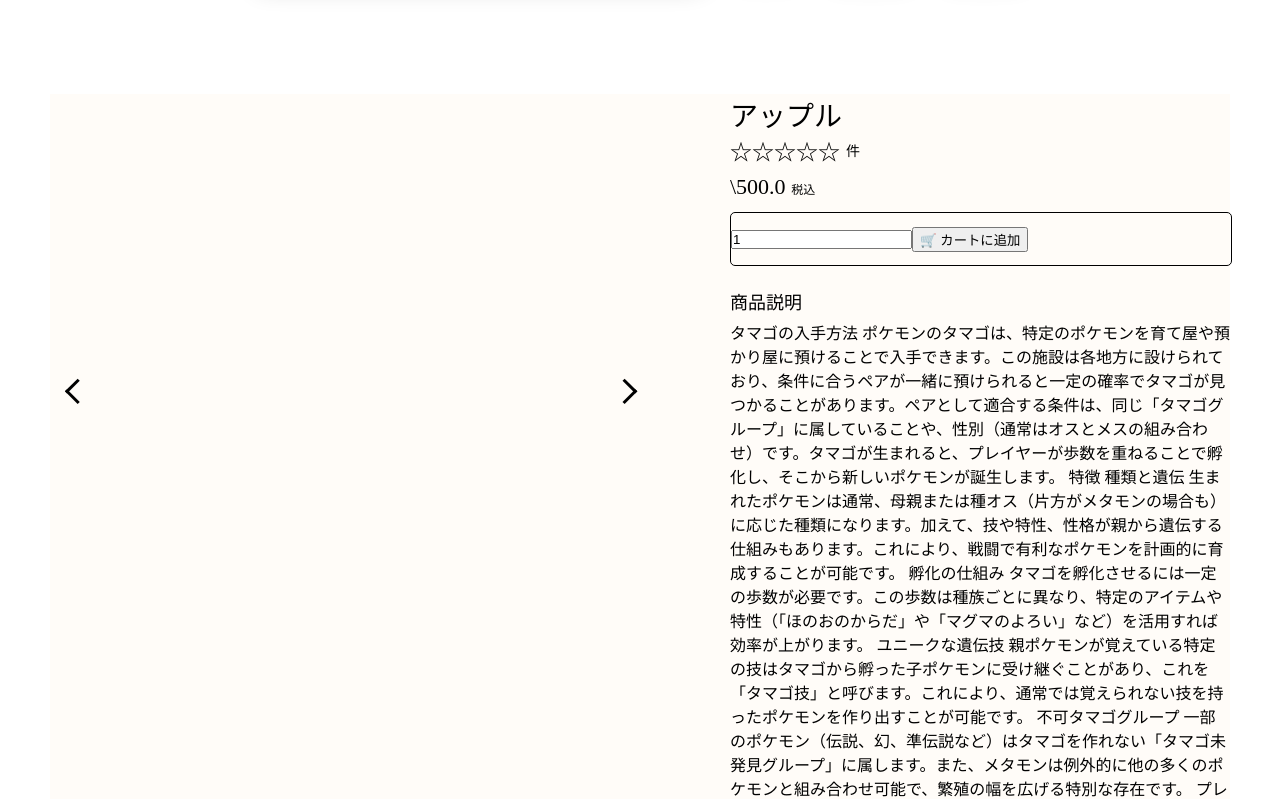
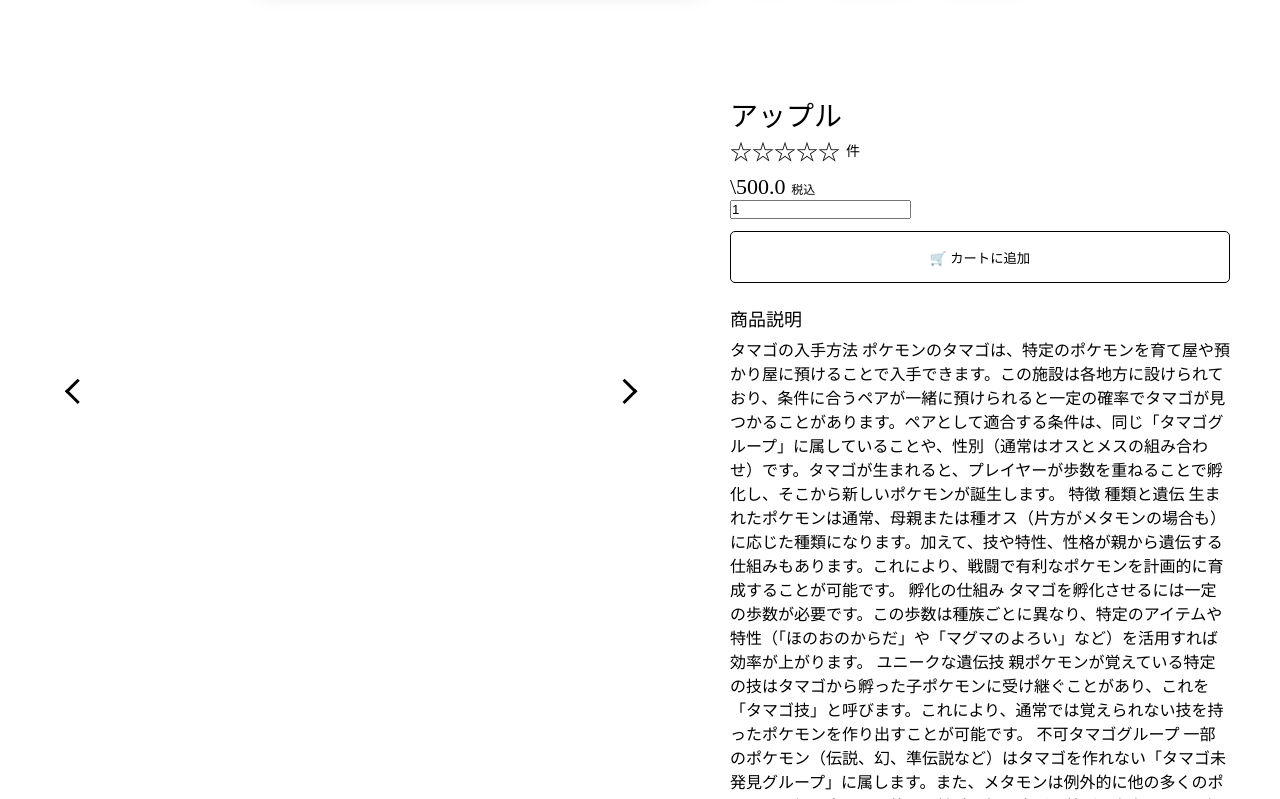
Before and after one commit to solomon011110/HEW2_04, a Flask app: page /store/1 in a window 1280 px wide; the page is wider, and only the part inside the window is pictured. Shown: the part 149-948 px from the top of that part. Run offline with Flask 3, Linux system fonts and the light colour scheme; some web fonts are replaced.

Commit message:
store css
まだとちゅう

```diff
--- a/project/app/static/css/style.css
+++ b/project/app/static/css/style.css
@@ -460,7 +460,7 @@ footer p{
     width: 780px;
     margin: auto;
     margin-top: 100px;
-    background-color: #fffcf8;}
+    background-color: white;}
 
 .profile h3{
     font-size: 24px;
@@ -537,7 +537,7 @@ text-decoration: none;
   width: 1280px;
   margin: auto;
   margin-top: 100px;
-  background-color: #fffcf8;}
+  background-color: white;}
 .item h2{
   font-size: 28px;
   font-weight: bold;
@@ -641,7 +641,7 @@ text-decoration: none;
   text-align: center;
 }
 .item .more-read {
-  background-color: #fffcf8;
+  background-color: white;
   cursor: pointer;
   padding: 10px 50px;
   border: 1px black solid;
@@ -671,7 +671,7 @@ text-decoration: none;
     width: 1180px;
     margin: auto;
     margin-top: 100px;
-    background-color: #fffcf8;}
+    background-color: white;}
 
 .product h3{
     font-size: 28px;
@@ -781,7 +781,7 @@ text-decoration: none;
     font-size: 14px;
     margin: 0 0 0 6px
 }
-.product .cart{
+.product button{
     margin: 12px 0 0 0;
     width: 500px;
     height: 52px;
@@ -789,8 +789,9 @@ text-decoration: none;
     border: black 1px solid;
     border-radius: 5px;
     cursor: pointer;
+    background-color: white;
 }
-.product .cart:hover{
+.product .btn:hover{
     background-color: #e9e9df;
     transition: 0.2s;
 }
@@ -879,7 +880,7 @@ text-decoration: none;
     text-align: center;
 }
 .product .recommend .more-read {
-    background-color: #fffcf8;
+    background-color: white;
     cursor: pointer;
     padding: 10px 50px;
     border: 1px black solid;
--- a/project/app/templates/store.html
+++ b/project/app/templates/store.html
@@ -33,10 +33,8 @@
             </div>
             <h4>\{{ product.sale_price }} <span class="tax">税込</span></h4>
             <form action="{{ url_for('main.add_to_cart', product_id=product.id) }}" method="POST">
-                <div class="cart flex-box">
-                    <input type="number" name="quantity" value="1" min="1" required>
-                    <button type="submit">🛒 カートに追加</button>
-                </div>
+                <input type="number" name="quantity" value="1" min="1" required>
+                <button type="submit" class="btn">🛒 カートに追加</button>
             </form>
             <div class="explanation">
               <h5>商品説明</h5>
@@ -79,7 +77,7 @@
           <p class="howmanyreviews">100件</p>
       </div>
       <div class="cart flex-box">
-          <p>🛒  カートに追加</p>
+          <p>詳しく見る</p>
       </div>
     </a>
     <a href="" class="item-box">
@@ -97,7 +95,7 @@
           <p class="howmanyreviews">100件</p>
       </div>
       <div class="cart flex-box">
-          <p>🛒  カートに追加</p>
+          <p>詳しく見る</p>
       </div>
     </a>
     <a href="" class="item-box">
@@ -115,7 +113,7 @@
           <p class="howmanyreviews">100件</p>
       </div>
       <div class="cart flex-box">
-          <p>🛒  カートに追加</p>
+          <p>詳しく見る</p>
       </div>
     </a>
     <a href="" class="item-box">
@@ -133,7 +131,7 @@
           <p class="howmanyreviews">100件</p>
       </div>
       <div class="cart flex-box">
-          <p>🛒  カートに追加</p>
+          <p>詳しく見る</p>
       </div>
     </a>
   </div>
```
